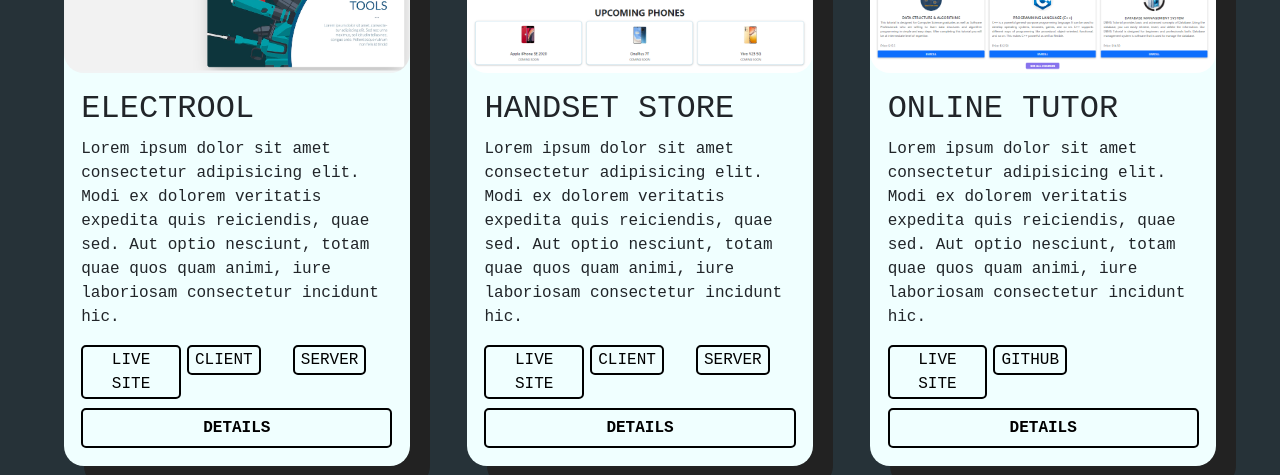
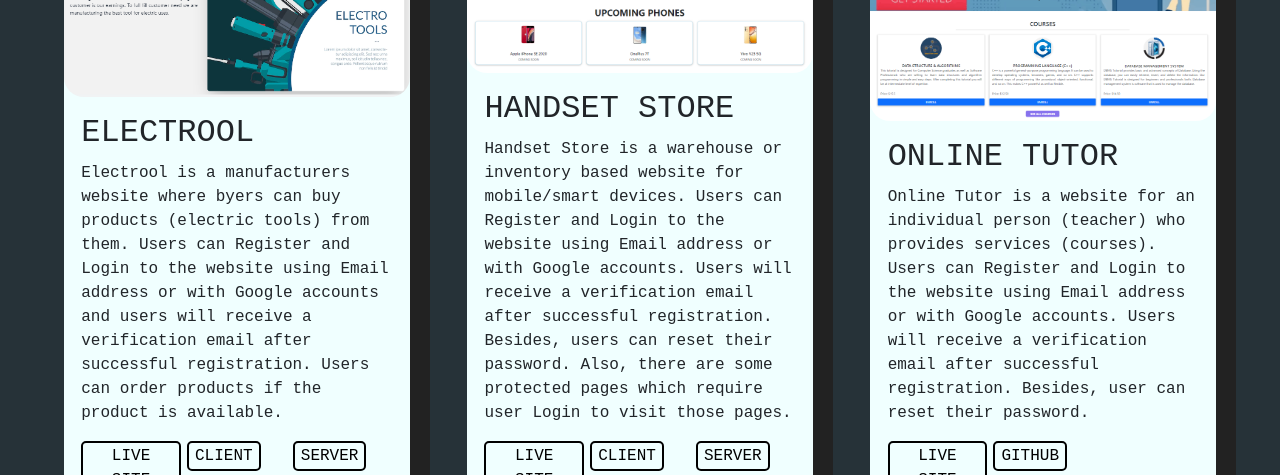
Before and after one commit to limonzishad/my-portfolio, a React (Create React App) app: page / in a window 1280 px wide. Shown: the part 1560-2035 px from the top of the page. Built offline with nearby package versions, Linux system fonts and the light colour scheme.

Commit message:
ui updated.

```diff
--- a/src/components/Projects.js
+++ b/src/components/Projects.js
@@ -3,6 +3,7 @@ import "../css/Projects.css";
 import Electrool from "../assets/Electrool.png";
 import HandsetStore from "../assets/HandsetStore.png";
 import OnlineTutor from "../assets/OnlineTutor.png";
+import { Link } from "react-router-dom";
 
 const Projects = () => {
     return (
@@ -17,14 +18,14 @@ const Projects = () => {
 
                     <div className="project-details">
                         <h2>ELECTROOL</h2>
-                        <p>Lorem ipsum dolor sit amet consectetur adipisicing elit. Modi ex dolorem veritatis expedita quis reiciendis, quae sed. Aut optio nesciunt, totam quae quos quam animi, iure laboriosam consectetur incidunt hic.</p>
+                        <p>Electrool is a manufacturers website where byers can buy products (electric tools) from them. Users can Register and Login to the website using Email address or with Google accounts and users will receive a verification email after successful registration. Users can order products if the product is available.</p>
                         <div className="button-group">
                             <a href="https://electrool.web.app/" target="_blank" rel="noreferrer"><button className="live-site">LIVE SITE</button></a>
                             <a href="https://github.com/limonzishad/electrool-client" target="_blank" rel="noreferrer"><button className="git-link">CLIENT</button></a>
                             <a href="https://github.com/limonzishad/electrool-server" target="_blank" rel="noreferrer"><button className="git-link">SERVER</button></a>
                         </div>
                         <div>
-                            <a href=""><button className="details-button">DETAILS</button></a>
+                            <Link to=""><button className="details-button">DETAILS</button></Link>
                         </div>
                     </div>
                 </div>
@@ -36,14 +37,14 @@ const Projects = () => {
 
                     <div className="project-details">
                         <h2>HANDSET STORE</h2>
-                        <p>Lorem ipsum dolor sit amet consectetur adipisicing elit. Modi ex dolorem veritatis expedita quis reiciendis, quae sed. Aut optio nesciunt, totam quae quos quam animi, iure laboriosam consectetur incidunt hic.</p>
+                        <p>Handset Store is a warehouse or inventory based website for mobile/smart devices. Users can Register and Login to the website using Email address or with Google accounts. Users will receive a verification email after successful registration. Besides, users can reset their password. Also, there are some protected pages which require user Login to visit those pages.</p>
                         <div className="button-group">
                             <a href="https://handset-store.web.app/" target="_blank" rel="noreferrer"><button className="live-site">LIVE SITE</button></a>
                             <a href="https://github.com/limonzishad/handset-store" target="_blank" rel="noreferrer"><button className="git-link">CLIENT</button></a>
                             <a href="https://github.com/limonzishad/handset-store-server" target="_blank" rel="noreferrer"><button className="git-link">SERVER</button></a>
                         </div>
                         <div>
-                            <a href=""><button className="details-button">DETAILS</button></a>
+                            <Link to=""><button className="details-button">DETAILS</button></Link>
                         </div>
                     </div>
                 </div>
@@ -55,13 +56,13 @@ const Projects = () => {
 
                     <div className="project-details">
                         <h2>ONLINE TUTOR</h2>
-                        <p>Lorem ipsum dolor sit amet consectetur adipisicing elit. Modi ex dolorem veritatis expedita quis reiciendis, quae sed. Aut optio nesciunt, totam quae quos quam animi, iure laboriosam consectetur incidunt hic.</p>
+                        <p>Online Tutor is a website for an individual person (teacher) who provides services (courses). Users can Register and Login to the website using Email address or with Google accounts. Users will receive a verification email after successful registration. Besides, user can reset their password.</p>
                         <div className="button-group">
                             <a href="https://online-tutor-dba75.web.app/" target="_blank" rel="noreferrer"><button className="live-site">LIVE SITE</button></a>
                             <a href="https://github.com/limonzishad/online-tutor" target="_blank" rel="noreferrer"><button className="git-link">GITHUB</button></a>
                         </div>
                         <div>
-                            <a href=""><button className="details-button">DETAILS</button></a>
+                            <Link to=""><button className="details-button">DETAILS</button></Link>
                         </div>
                     </div>
                 </div>
```
